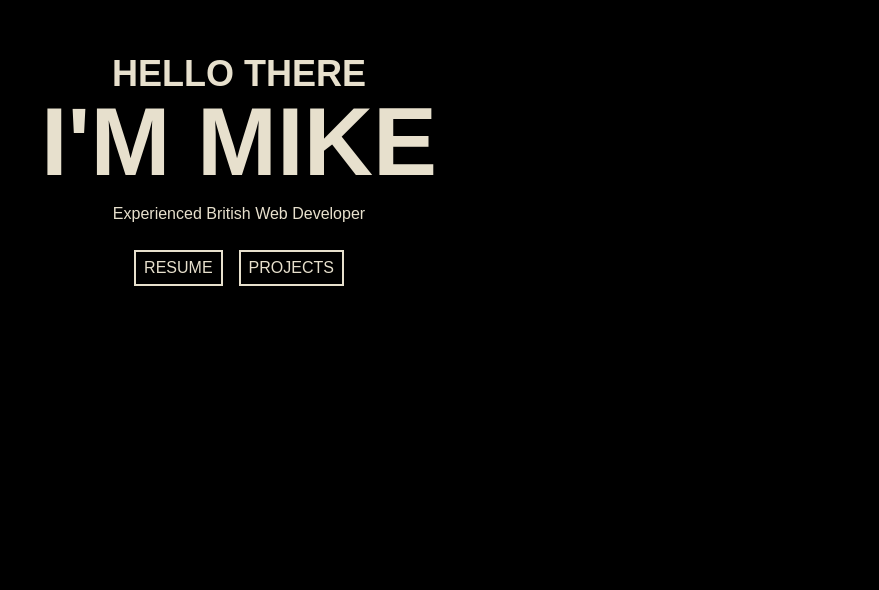
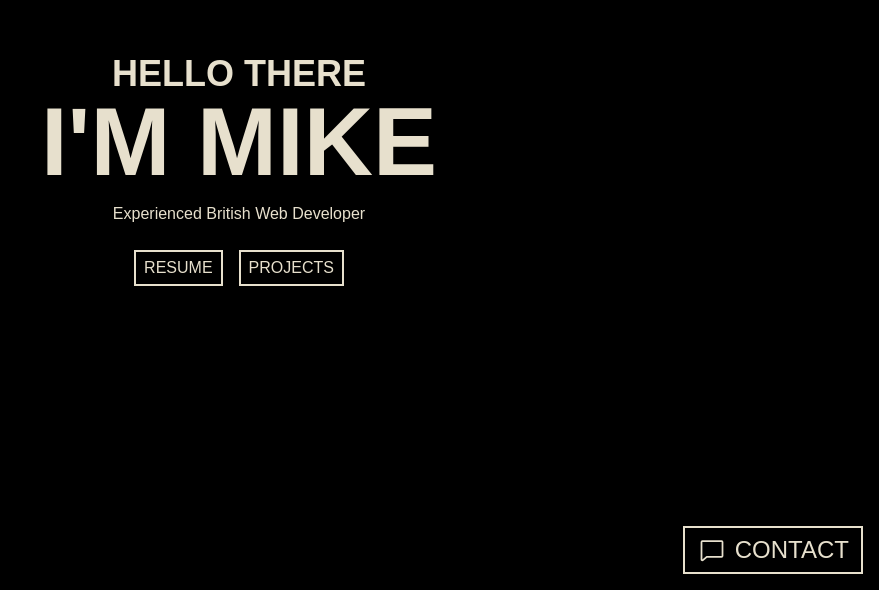
Before and after one commit to MikeNewXYZ/portfolio, a React (Vite) app: page / in a window 1280 px wide. Shown: the part 210-800 px from the top of the page, without its empty margins (401-1280 px from the left). Built offline with nearby package versions, Linux system fonts and the light colour scheme.

Commit message:
add contact button

```diff
--- a/package.json
+++ b/package.json
@@ -10,6 +10,7 @@
     "preview": "vite preview"
   },
   "dependencies": {
+    "@phosphor-icons/react": "^2.1.6",
     "react": "^18.3.1",
     "react-dom": "^18.3.1",
     "react-router-dom": "^6.23.1"
--- /dev/null
+++ b/src/components/ContactButton/ContactButton.jsx
@@ -0,0 +1,27 @@
+import { useContext } from "react";
+import { HomeTitleContext } from "@context/AppContext";
+import { useNavigate } from "react-router-dom";
+import Button from "@/components/Button/Button";
+import { Chat, ChatDots } from "@phosphor-icons/react";
+
+export default function ContactButton() {
+	const navigate = useNavigate();
+	const { setHomeTitle, resetHomeTitle } = useContext(HomeTitleContext);
+
+	return (
+		<div className="pointer-events-none fixed left-0 top-0 z-10 flex h-dvh w-full items-end justify-end p-2 sm:p-4">
+			<Button
+				className="group pointer-events-auto flex w-full items-center justify-center gap-2 bg-secondary text-2xl sm:w-fit"
+				onClick={() => navigate("/contact")}
+				onMouseEnter={() => setHomeTitle("contact")}
+				onMouseLeave={resetHomeTitle}
+				role="link"
+				aria-label="go to contact page"
+			>
+				<Chat className="pb-0.5 text-3xl group-hover:hidden" />
+				<ChatDots className="hidden pb-0.5 text-3xl group-hover:block group-hover:animate-pulse" />
+				<span>contact</span>
+			</Button>
+		</div>
+	);
+}
--- a/src/pages/HomePage/HomePage.jsx
+++ b/src/pages/HomePage/HomePage.jsx
@@ -1,5 +1,11 @@
 import HomeHero from "@/components/HomeHero/HomeHero";
+import ContactButton from "@/components/ContactButton/ContactButton";
 
 export default function HomePage() {
-	return <HomeHero />;
+	return (
+		<>
+			<HomeHero />
+			<ContactButton />
+		</>
+	);
 }
```
Also changed, not shown: 1 other file (tests, documents, lock files or other folders).
